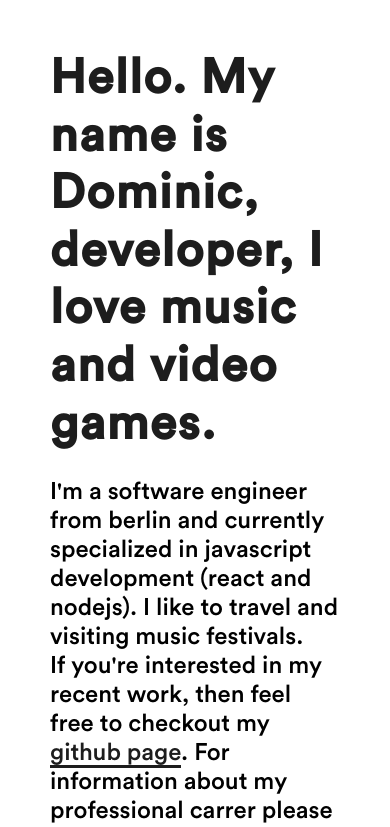
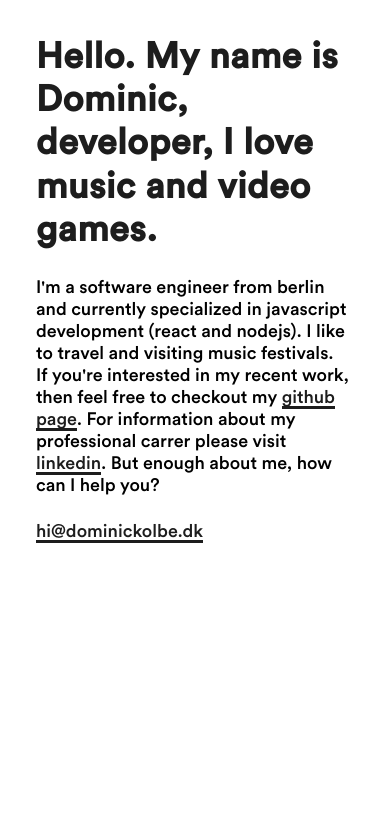
Before and after one commit to dominickolbe/dominickolbe, a React (Create React App) app: page / in a window 390 px wide. Shown: the top 827 px of the page. Built offline with nearby package versions, Linux system fonts and the light colour scheme.

Commit message:
feat: adjust mobile design

```diff
--- a/public/index.html
+++ b/public/index.html
@@ -1,7 +1,7 @@
 <!DOCTYPE html>
 <html lang="en">
   <head>
-    <title>Dominic Kolbe</title>
+    <title>Dominic Kolbe — Developer.</title>
     <meta charset="utf-8" />
     <link rel="shortcut icon" href="%PUBLIC_URL%/favicon.png" />
     <meta name="viewport" content="width=device-width, initial-scale=1, shrink-to-fit=no" />
--- a/src/App.js
+++ b/src/App.js
@@ -3,22 +3,22 @@ import styled from 'styled-components';
 import content from './content.json';
 
 const Container = styled.div`
-  padding: 50px;
+  padding: 3em;
 `;
 
 const HeroHeadline = styled.h1`
   font-size: 3em;
   font-weight: 700;
-  letter-spacing: .03em;
+  letter-spacing: .03rem;
   line-height: 1.2;
-  margin-bottom: 25px;
-  max-width: 750px;
+  margin-bottom: 1.5rem;
+  max-width: 700px;
 `;
 
 const HeroText = styled.p`
   font-size: 1.5em;
   max-width: 660px;
-  margin-bottom: 25px;
+  margin-bottom: 1.5rem;
 `;
 
 const Email = styled.a`
--- a/src/styles/index.css
+++ b/src/styles/index.css
@@ -23,3 +23,9 @@ a {
   text-decoration: none;
   border-bottom: 3px solid #1d1d1d;
 }
+
+@media only screen and (max-width: 600px) {
+  body {
+    font-size: 75%;
+  }
+}
```
